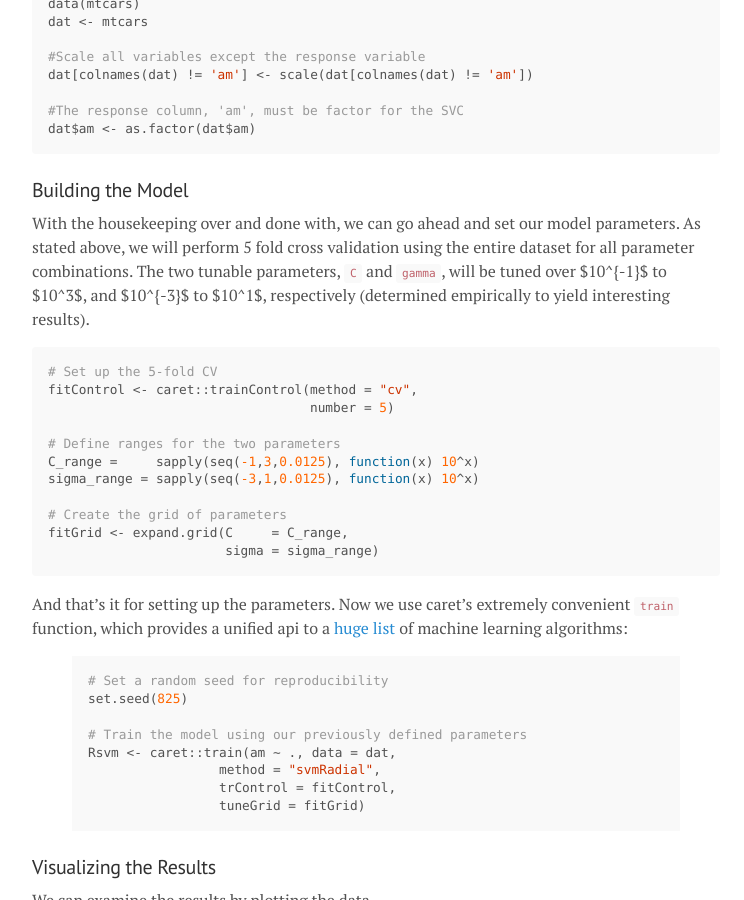
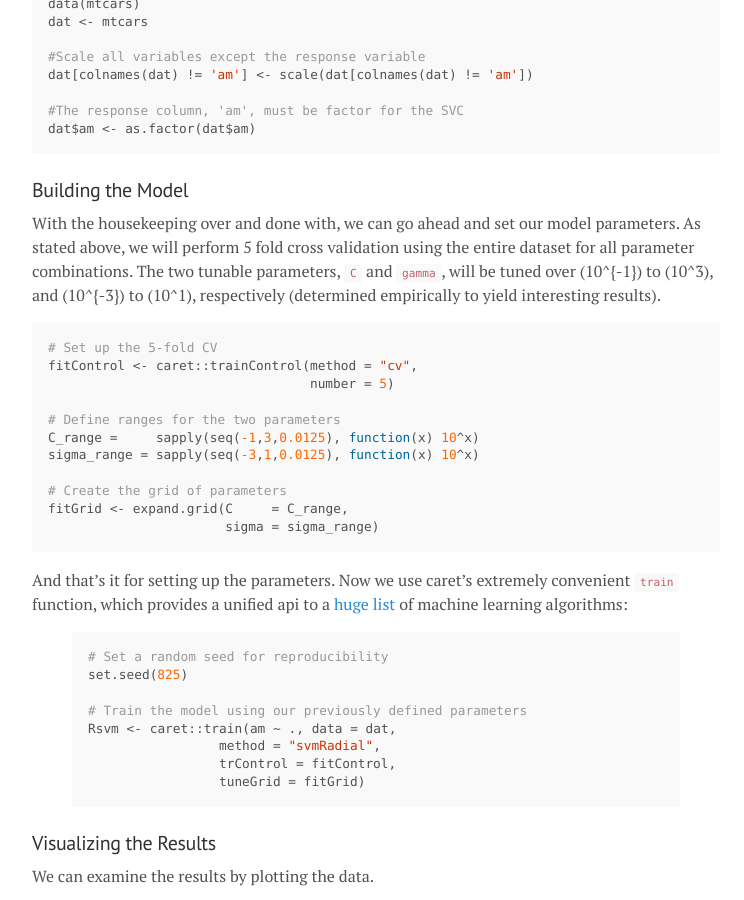
Before and after one commit to joelcarlson/joelcarlson.github.io, a Jekyll site: the page built from _posts/2016-05-13-RvsPython-GridSearch.md, in a window 1280 px wide and 900 px high, scrolled down 646 px. Shown: the whole window, without its empty margins (264-1008 px from the left). Built offline with Jekyll 4.4.1, drawn with Linux system fonts in a browser that asks for light colours.

Commit message:
Mathjax is mean

````diff
--- a/_posts/2016-05-13-RvsPython-GridSearch.md
+++ b/_posts/2016-05-13-RvsPython-GridSearch.md
@@ -35,7 +35,7 @@ dat$am <- as.factor(dat$am)
 
 ### Building the Model
 
-With the housekeeping over and done with, we can go ahead and set our model parameters. As stated above, we will perform 5 fold cross validation using the entire dataset for all parameter combinations. The two tunable parameters, `C` and `gamma`, will be tuned over $10^{-1}$ to $10^3$, and $10^{-3}$ to $10^1$, respectively (determined empirically to yield interesting results).
+With the housekeeping over and done with, we can go ahead and set our model parameters. As stated above, we will perform 5 fold cross validation using the entire dataset for all parameter combinations. The two tunable parameters, `C` and `gamma`, will be tuned over \(10^{-1}\) to \(10^3\), and \(10^{-3}\) to \(10^1\), respectively (determined empirically to yield interesting results).
 
 ```r
 # Set up the 5-fold CV
````
